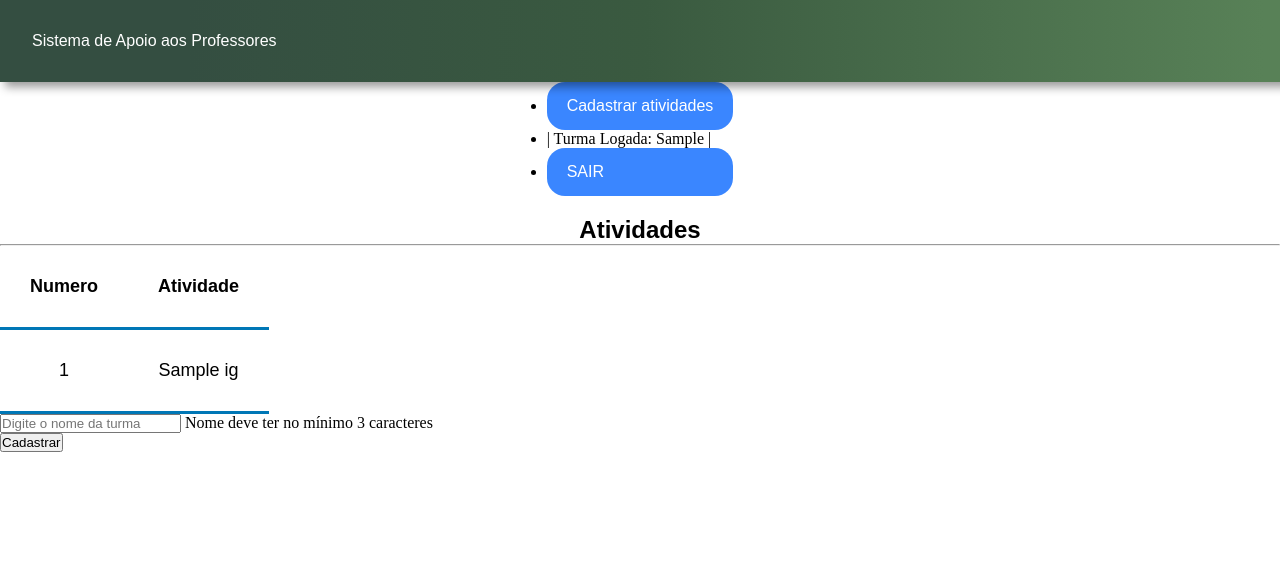
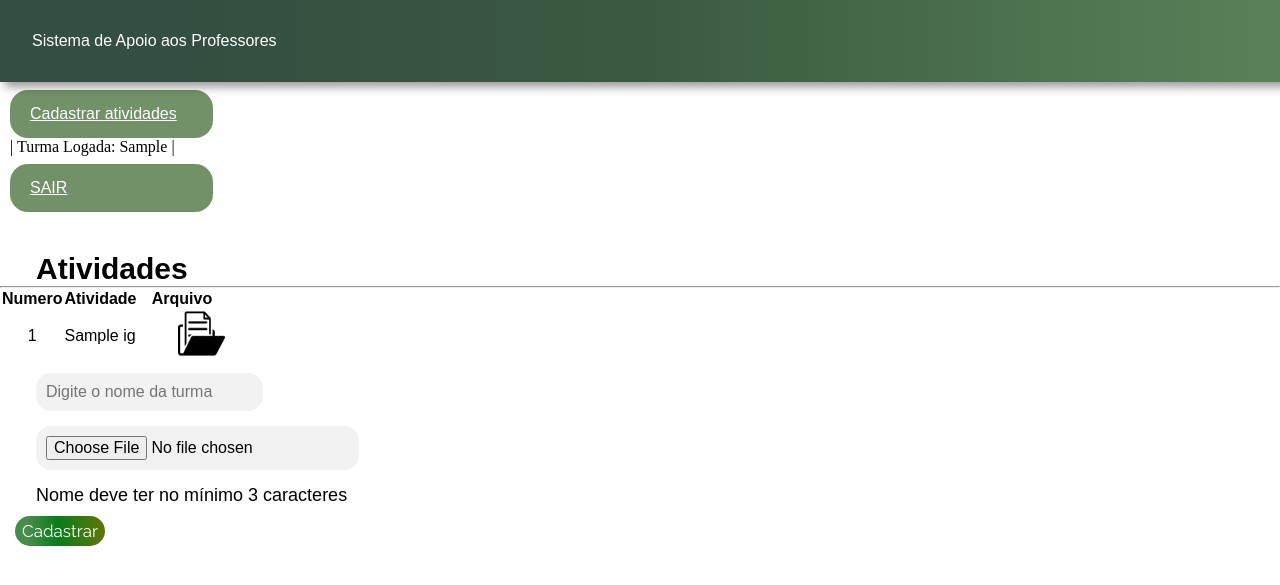
Before and after one commit to brunannunes/django_senai, a Django app: template escola/App_Escola/templates/Lista_Atividade.html in a window 1280 px wide; the page is wider, and only the part inside the window is pictured. Shown: the top 585 px of that part. Run offline with Django 3.2, Linux system fonts and the light colour scheme; the template is opened without the code that fills it: most values are stand-ins (such as "Sample title", 1, 10 or a date in 2020); some libraries are stand-ins or nearby versions.

Commit message:
arquivos

```diff
--- a/escola/App_Escola/models.py
+++ b/escola/App_Escola/models.py
@@ -18,6 +18,7 @@ class Turma(models.Model):
 class Atividade(models.Model):
     nome_atividade = models.CharField(max_length=120)
     id_turma = models.ForeignKey(Turma, null=True, on_delete=models.PROTECT)
+    arquivo = models.FileField(upload_to='atividade_arquivos/', blank=True, null=True)
 
     def __str__(self) :
         return self.nome_atividade
--- /dev/null
+++ b/escola/App_Escola/static/css/Lista_atividade.css
@@ -0,0 +1,98 @@
+@import url('https://fonts.googleapis.com/css2?family=Raleway:ital,wght@0,100..900;1,100..900&family=Roboto+Condensed:ital,wght@0,100..900;1,100..900&display=swap');
+
+* {
+    margin: 0px;
+    padding: 0px;
+}
+
+body {
+    width: 100%;
+}
+
+.login{
+    display: flex;
+    width: 100%;
+    padding: 4vh;
+    align-items: center;
+    font-family: "Roboto-Condensed", sans-serif;
+    font-size: 16px;
+    color: #ffff;
+    background: linear-gradient(90deg, #344e41 14%, #3a5a40 48%, #588157 94%);
+    filter: drop-shadow(5px 5px 5px rgba(0 0 0 / 40%));
+}
+
+.menu{
+    padding: 0 10px 0 10px;
+}
+
+.menu a {
+    display: flex;
+    padding: 15px 20px 15px 20px;
+    border: none;
+    margin-top: 8px;
+    background-color: #729168;
+    border-radius: 18px;
+    color: white;
+    font-family: "Roboto-Condensed", sans-serif;
+    font-size: 16px;
+    width: 163px;
+}
+
+img{
+   height: 47px;
+   margin-left: 40px;
+}
+
+
+tbody,
+tr,
+td,
+th{
+
+    font-family: "Roboto-Condensed", sans-serif;
+}
+
+.principal .container h1{
+    margin-top: 40px;
+    font-size: 30px;
+    font-family: "Roboto-Condensed", sans-serif;
+    margin-left: 36px;
+}
+
+form .form-content input{
+    display: flex;
+    justify-content: center;
+    margin-bottom: 15px;
+    margin-top: 10px;
+    font-size: 16px;
+    border-radius: 15px;
+    padding: 10px;
+    border: none;
+    background-color: #f2f2f2;
+    margin-left: 36px;
+}
+
+form .form-content a{
+    margin-top: 40px;
+    font-size: 18px;
+    font-family: "Roboto-Condensed", sans-serif;
+    margin-left: 36px;
+}
+
+button {
+    display: flex;
+    width: 90px;
+    justify-content: center;
+    padding-top: 5px;
+    padding-bottom: 5px;
+    border: none;
+    border-radius: 15px;
+    background: linear-gradient(90deg, rgba(25, 112, 30, 0.801) 14%, rgb(10, 124, 26) 48%, rgb(87, 119, 13) 94%);
+    color: #fff;
+    font-size: 15px;
+    margin-top: 10px;
+    margin-bottom: 40px;
+    margin-left: 15px;
+    font-size: 17px;
+    font-family: "Raleway", sans-serif;
+}
--- a/escola/App_Escola/static/css/cons_turma_lista.css
+++ /dev/null
@@ -1,123 +0,0 @@
-@import url('https://fonts.googleapis.com/css2?family=Raleway:ital,wght@0,100..900;1,100..900&family=Roboto+Condensed:ital,wght@0,100..900;1,100..900&display=swap');
-
-* {
-    margin: 0px;
-    padding: 0px;
-}
-
-body {
-    width: 100%;
-}
-
-.login{
-    display: flex;
-    width: 100%;
-    padding: 4vh;
-    align-items: center;
-    font-family: "Roboto-Condensed", sans-serif;
-    font-size: 16px;
-    color: #ffff;
-    background: linear-gradient(90deg, #344e41 14%, #3a5a40 48%, #588157 94%);
-    filter: drop-shadow(5px 5px 5px rgba(0 0 0 / 40%));
-}
-
-.menu{
-    display: flex;
-    justify-content: center;
-    align-items: center;
-    padding: 0 10px 0 10px;
-}
-.nav-bar h2{
-    padding-right: 130vh;
-    align-items: center;
-}
-.menu a {
-    display: flex;
-    padding: 15px 20px 15px 20px;
-    border: none;
-    background-color: #3a86ff;
-    border-radius: 18px;
-    color: white;
-    font-family: "Roboto-Condensed", sans-serif;
-    font-size: 16px;
-}
-
-.titulos {
-    display: flex;
-    justify-content: space-around;
-    align-items: center;
-    font-family: "Roboto-Condensed", sans-serif;
-    font-size: 18px;
-    margin-top: 25px;
-}
-
-
-.nav-bar button:hover {
-    -webkit-filter: drop-shadow(5px 5px 5px rgba(0 0 0 / 40%));
-    filter: drop-shadow(5px 5px 5px rgba(0 0 0 / 40%));
-    transition: 0.5s;
-    background-color: #7209B7;
-}
-
-
-div h1 {
-    display: flex;
-    justify-content: center;
-    align-items: center;
-    font-family: "Roboto-Condensed", sans-serif;
-    font-size: 24px;
-    padding-top: 20px;
-}
-
-.tabela {
-    display: flex;
-    justify-content: center;
-    align-items: center;
-    padding-top: 50px;
-}
-table,
-th,
-td {
-    border-collapse: collapse;
-    /*define a separação entre as bordar*/
-    padding: 30px;
-    text-align: center;
-    font-family: "Roboto-Condensed", sans-serif;
-    font-size: 18px;
-    border-bottom: 3px solid #0077b6;
-}
-
-button#exclude {
-    width: 100px;
-    background-color: #4361EE;
-    padding: 10px 10px 10px 10px;
-    align-items: center;
-    border: none;
-    font-family: "Roboto-Condensed", sans-serif;
-    font-size: 17px;
-    color: white;
-    border-radius: 18px;
-}
-
-
-button#view {
-    width: 100px;
-    background-color: #48cae4;
-    padding: 10px 10px 10px 10px;
-    align-items: center;
-    border: none;
-    font-family: "Roboto-Condensed", sans-serif;
-    font-size: 17px;
-    color: white;
-    border-radius: 18px;
-}
-
-button#view:hover,
-button#exclude:hover {
-    transition: 0.2s;
-    background-color: #7209B7;
-}
-
-a{
-    text-decoration: none;
-}
--- a/escola/App_Escola/templates/Cad_turma.html
+++ b/escola/App_Escola/templates/Cad_turma.html
@@ -2,7 +2,7 @@
 <!DOCTYPE html>
 <html lang="en">
 <head>
-    <link rel="stylesheet" type="text/css" href="{% static 'css/cad_turma.css' %}">
+    <link rel="stylesheet" type="text/css" href="../static/css/cad_turma.css">
     <title>Programação Web Back End</title>
 </head>
 <header class="login">
@@ -16,7 +16,7 @@
 <nav class="menu">
     <ul>
         <li id="nome_logado"> Professor logado:<a href=""> {{usuario_logado}}  | </a></li>
-        <li><a href="../accounts/logout">SAIR</a></li>
+        <li><a href="/">SAIR</a></li>
     </ul>
 </nav>
 
--- a/escola/App_Escola/templates/Index.html
+++ b/escola/App_Escola/templates/Index.html
@@ -19,11 +19,11 @@
 
         {% if user.is_authenticated %}
         <div class="botao_login">
-            <a href="accounts/logout"><button class="btn btn_login">Logout</button></a>
+            <a href="/"><button class="btn btn_login">Logout</button></a>
         </div>
         {% else %}
         <div class="botao_login">
-            <a href="accounts/login"><button class="btn btn_login">Login</button></a>
+            <a href="/"><button class="btn btn_login">Login</button></a>
         </div>
         {% endif %}
 
--- a/escola/App_Escola/templates/Lista_Atividade.html
+++ b/escola/App_Escola/templates/Lista_Atividade.html
@@ -4,7 +4,7 @@
 <head>
     <meta charset="UTF-8">
     <meta name="viewport" content="width=device-width, initial-scale=1.0">
-    <link rel="stylesheet" type="text/css" href="../static/css/cons_turma_lista.css">
+    <link rel="stylesheet" type="text/css" href="../static/css/Lista_atividade.css">
     <title>Lista de Turmas do professor</title>
 </head>
 <header class="login">
@@ -19,7 +19,7 @@
     <ul>
        <li><a href="/cad_atividade/{{id_turma}}">Cadastrar atividades</a></li>
        <li> | Turma Logada: {{turma_logada}} | </a></li>
-       <li><a href="../accounts/logout">SAIR</a></li>
+       <li><a href="/">SAIR</a></li>
     </ul>
 </nav>
 
@@ -44,12 +44,14 @@
             <tr>
                 <th>Numero</th>
                 <th>Atividade</th>
+                <th>Arquivo</th>
             </tr>
 
             {% for igs in lista_atividade %}
             <tr>
                 <td style="text-align:center">{{igs.id}} </td>
                 <td>{{igs.nome_atividade}}</td>
+                <td style="text-align:center"><a href="{% url 'ver_atividades' id_turma=igs.id %}"><img src="../static/imagens/icon-arquivo.png" alt=""></a></td>
 
             </tr>
             {% endfor %}
@@ -64,6 +66,7 @@
         <div class="form-content">
             <input type="hidden"  name="id_turma_logado" id="id_turma_logado"  value="{{id_turma}}" />
             <input type="text" id="atividade_nome" name="atividade_nome" value="" placeholder="Digite o nome da turma" />
+            <input type="file" name="arquivo" id="arquivo" value="Caminho do arquivo">
             <a>Nome deve ter no mínimo 3 caracteres</a>
         </div>
         <div class="botoes">
--- a/escola/App_Escola/views.py
+++ b/escola/App_Escola/views.py
@@ -162,9 +162,11 @@ def salvar_atividade(request):
         id_turma = request.POST.get('id_turma_logado')
         print("cheguei aqui")
         turma = Turma.objects.get(id=id_turma)
+        arquivo = request.FILES.get('arquivo')
         grava_atividade = Atividade(
             nome_atividade = atividade_nome,
-            id_turma = turma
+            id_turma = turma,
+            arquivo = arquivo
         )
 
         grava_atividade.save()
```
Also changed, not shown: escola/App_Escola/static/css/Lista_turma.css (added, +86 -0 lines), escola/App_Escola/static/css/cad_turma.css (added, +84 -0 lines), escola/App_Escola/templates/Cons_Turma_Lista.html (+5 -4 lines), escola/App_Escola/migrations/0002_atividade_arquivo.py (added), escola/App_Escola/static/imagens/icon-arquivo.png (added), escola/db.sqlite3.
